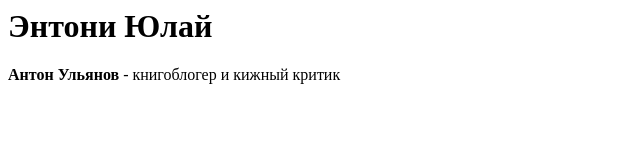
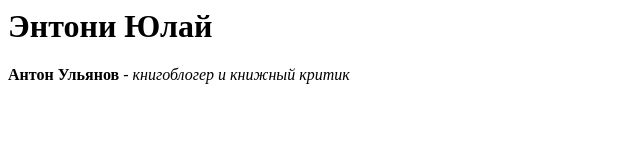
Before and after one commit to xessha/site1, a plain HTML site: page index.html in a window 1280 px wide. Shown: the full height of the page, 0-640 px from the left. Drawn offline with Linux system fonts and the light colour scheme.

Commit message:
Update index.html

```diff
--- a/index.html
+++ b/index.html
@@ -4,6 +4,6 @@
    </head>
    <body>
        <h1>Энтони Юлай</h1>
-       <b>Антон Ульянов</b> - </i>книгоблогер и кижный критик</i>
+       <b>Антон Ульянов</b> - <i>книгоблогер и книжный критик</i>
     </body>
 </html>
```
